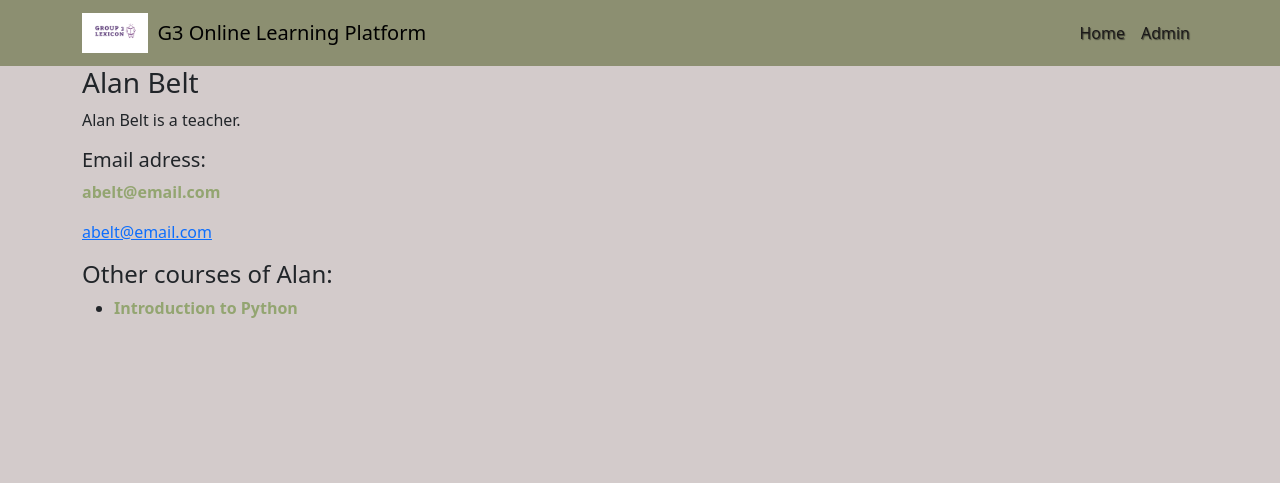
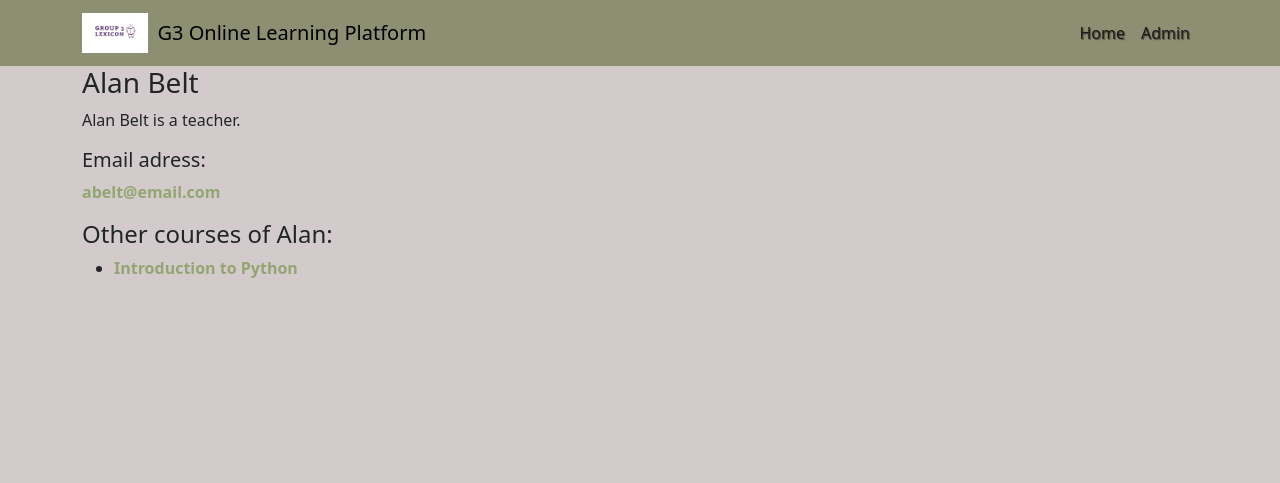
Before and after one commit to lexicon-school-projects/online-course-group-3, a Django app: page /teacher/2/ in a window 1280 px wide. Shown: the top 483 px of the page. Run offline with Django 5.2, Linux system fonts and the light colour scheme; data comes from the database, SQL or seed files in the repository.

Commit message:
Some final mistakes

```diff
--- a/online_learning_platform/main_app/templates/main_app/teacher_page.html
+++ b/online_learning_platform/main_app/templates/main_app/teacher_page.html
@@ -6,7 +6,7 @@
     <p><h5>Email adress:</h5>
     <div class="item">
        <a href= >{{ teacher.email }} </a></p>
-    </div><a href= >{{ teacher.email }} </a></p>
+    </div>
     <h4>Other courses of {{ teacher.first_name }}:</h4>
     {% if courses_same_teacher %}
         <ul>
```
